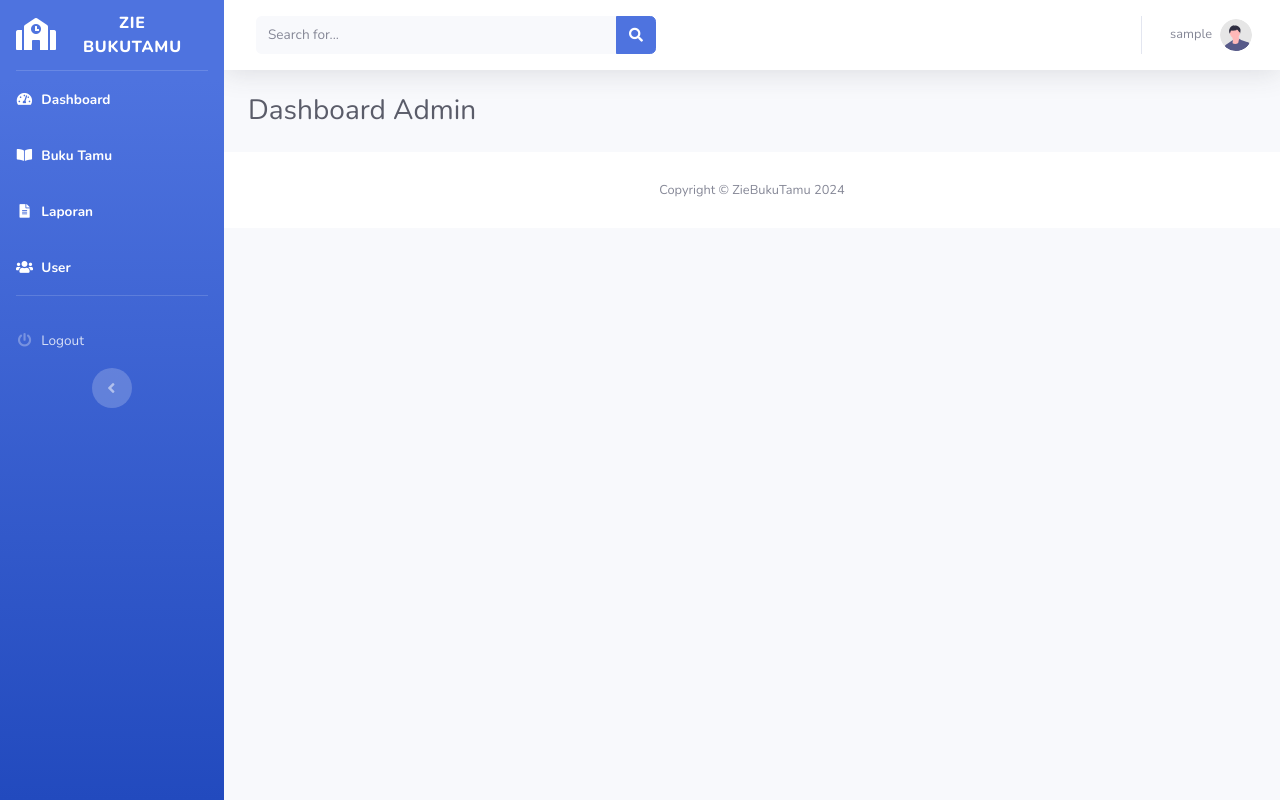
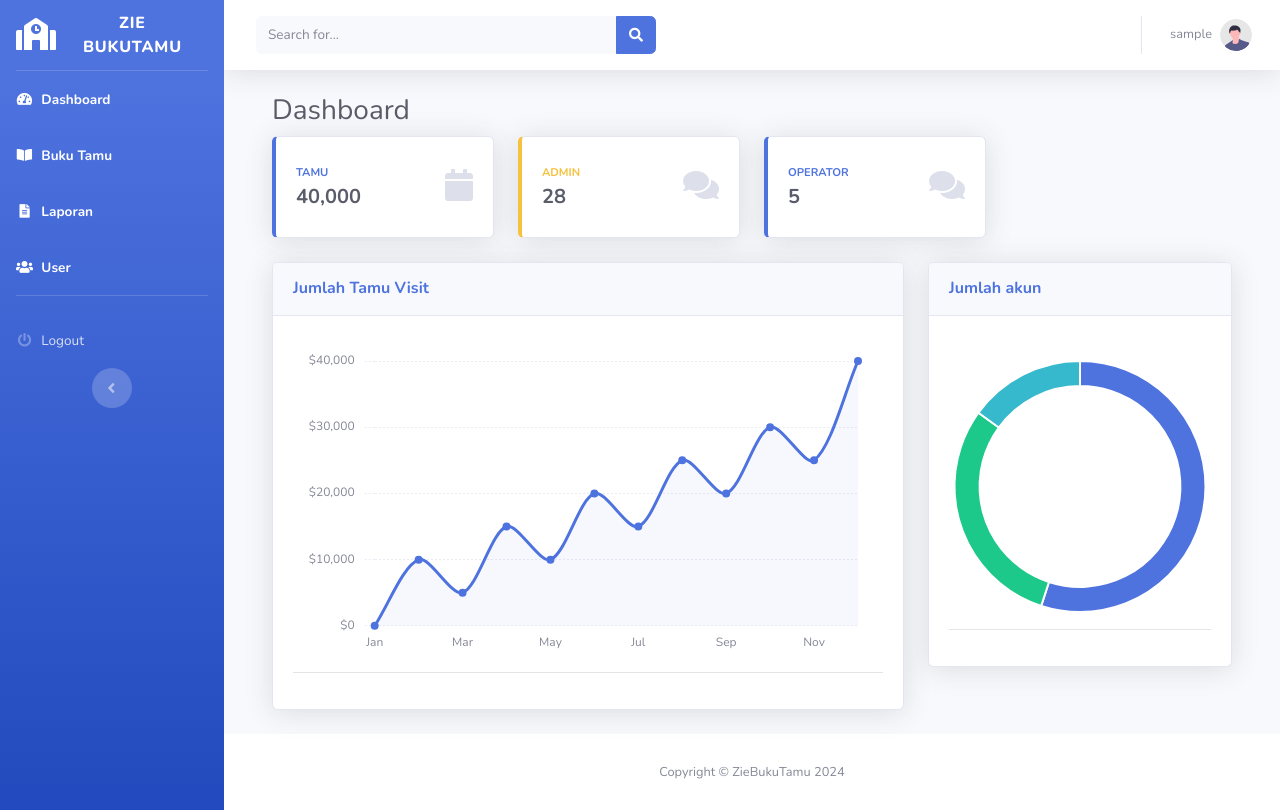
Before and after one commit to itsszee/ZieBukuTamu, a PHP site: page / in a window 1280 px wide. Run offline with PHP 8.4, Linux system fonts and the light colour scheme; the visitor is signed in with stand-in values (Sample User, id 1).

Commit message:
menambahkan tampilan dashboard

```diff
--- a/index.php
+++ b/index.php
@@ -1,17 +1,173 @@
 <?php
-    include_once('templates/header.php');
+include_once('templates/header.php');
 ?>
 
+
+<!-- Custom fonts for this template-->
+<link href="assets/vendor/fontawesome-free/css/all.min.css" rel="stylesheet" type="text/css">
+<link
+    href="assets/https://fonts.googleapis.com/css?family=Nunito:200,200i,300,300i,400,400i,600,600i,700,700i,800,800i,900,900i"
+    rel="stylesheet">
+
+<!-- Custom styles for this template-->
+<link href="assets/css/sb-admin-2.min.css" rel="stylesheet">
 
 <!-- Begin Page Content -->
 <div class="container-fluid">
 
-    <!-- Page Heading -->
-    <h1 class="h3 mb-4 text-gray-800">Dashboard Admin</h1>
+    <!-- Begin Page Content -->
+    <div class="container-fluid">
+
+        <!-- Page Heading -->
+        <h1 class="h3 mb-2 text-gray-800">Dashboard</h1>
+
+        <div class="row">
+
+            <!-- Earnings (Monthly) Card Example -->
+            <div class="col-xl-3 col-md-6 mb-4">
+                <div class="card border-left-primary shadow h-100 py-2">
+                    <div class="card-body">
+                        <div class="row no-gutters align-items-center">
+                            <div class="col mr-2">
+                                <div class="text-xs font-weight-bold text-primary text-uppercase mb-1">
+                                    Tamu</div>
+                                <div class="h5 mb-0 font-weight-bold text-gray-800">40,000</div>
+                            </div>
+                            <div class="col-auto">
+                                <i class="fas fa-calendar fa-2x text-gray-300"></i>
+                            </div>
+                        </div>
+                    </div>
+                </div>
+            </div>
+
+
+
+
+
+            <!-- Pending Requests Card Example -->
+            <div class="col-xl-3 col-md-6 mb-4">
+                <div class="card border-left-warning shadow h-100 py-2">
+                    <div class="card-body">
+                        <div class="row no-gutters align-items-center">
+                            <div class="col mr-2">
+                                <div class="text-xs font-weight-bold text-warning text-uppercase mb-1">
+                                    Admin</div>
+                                <div class="h5 mb-0 font-weight-bold text-gray-800">28</div>
+                            </div>
+                            <div class="col-auto">
+                                <i class="fas fa-comments fa-2x text-gray-300"></i>
+                            </div>
+                        </div>
+                    </div>
+                </div>
+            </div>
+
+
+             <!-- Earnings (Monthly) Card Example -->
+             <div class="col-xl-3 col-md-6 mb-4">
+                <div class="card border-left-primary shadow h-100 py-2">
+                    <div class="card-body">
+                        <div class="row no-gutters align-items-center">
+                            <div class="col mr-2">
+                                <div class="text-xs font-weight-bold text-primary text-uppercase mb-1">
+                                    Operator</div>
+                                <div class="h5 mb-0 font-weight-bold text-gray-800">5</div>
+                            </div>
+                            <div class="col-auto">
+                                <i class="fas fa-comments fa-2x text-gray-300"></i>
+                            </div>
+                        </div>
+                    </div>
+                </div>
+            </div>
+
+
+        </div>
+
+
+        <!-- Content Row -->
+        <div class="row">
+
+            <div class="col-xl-8 col-lg-7">
+
+                <!-- Area Chart -->
+                <div class="card shadow mb-4">
+                    <div class="card-header py-3">
+                        <h6 class="m-0 font-weight-bold text-primary">Jumlah Tamu Visit</h6>
+                    </div>
+                    <div class="card-body">
+                        <div class="chart-area">
+                            <canvas id="myAreaChart"></canvas>
+                        </div>
+                        <hr>
+                    </div>
+                </div>
+
+            </div>
+
+            <!-- Donut Chart -->
+            <div class="col-xl-4 col-lg-5">
+                <div class="card shadow mb-4">
+                    <!-- Card Header - Dropdown -->
+                    <div class="card-header py-3">
+                        <h6 class="m-0 font-weight-bold text-primary">Jumlah akun</h6>
+                    </div>
+                    <!-- Card Body -->
+                    <div class="card-body">
+                        <div class="chart-pie pt-4">
+                            <canvas id="myPieChart"></canvas>
+                        </div>
+                        <hr>
+                    </div>
+                </div>
+            </div>
+        </div>
+
+    </div>
+    <!-- /.container-fluid -->
+
+</div>
+<!-- End of Main Content -->
+
+
+
+
+
+
+<!-- Bootstrap core JavaScript-->
+<script src="assets/vendor/jquery/jquery.min.js"></script>
+<script src="assets/vendor/bootstrap/js/bootstrap.bundle.min.js"></script>
+
+<!-- Core plugin JavaScript-->
+<script src="assets/vendor/jquery-easing/jquery.easing.min.js"></script>
+
+<!-- Custom scripts for all pages-->
+<script src="assets/js/sb-admin-2.min.js"></script>
+
+<!-- Page level plugins -->
+<script src="assets/vendor/chart.js/Chart.min.js"></script>
+
+<!-- Page level custom scripts -->
+<script src="assets/js/demo/chart-area-demo.js"></script>
+<script src="assets/js/demo/chart-pie-demo.js"></script>
+<script src="assets/js/demo/chart-bar-demo.js"></script>
+
+
+<!-- Bootstrap core JavaScript-->
+<script src="assets/vendor/jquery/jquery.min.js"></script>
+<script src="assets/vendor/bootstrap/js/bootstrap.bundle.min.js"></script>
+
+<!-- Core plugin JavaScript-->
+<script src="assets/vendor/jquery-easing/jquery.easing.min.js"></script>
+
+<!-- Custom scripts for all pages-->
+<script src="assets/js/sb-admin-2.min.js"></script>
+
 
 </div>
 <!-- /.container-fluid -->
 
 <?php
-    include_once('templates/footer.php');
+include_once('templates/footer.php');
 ?>
```
